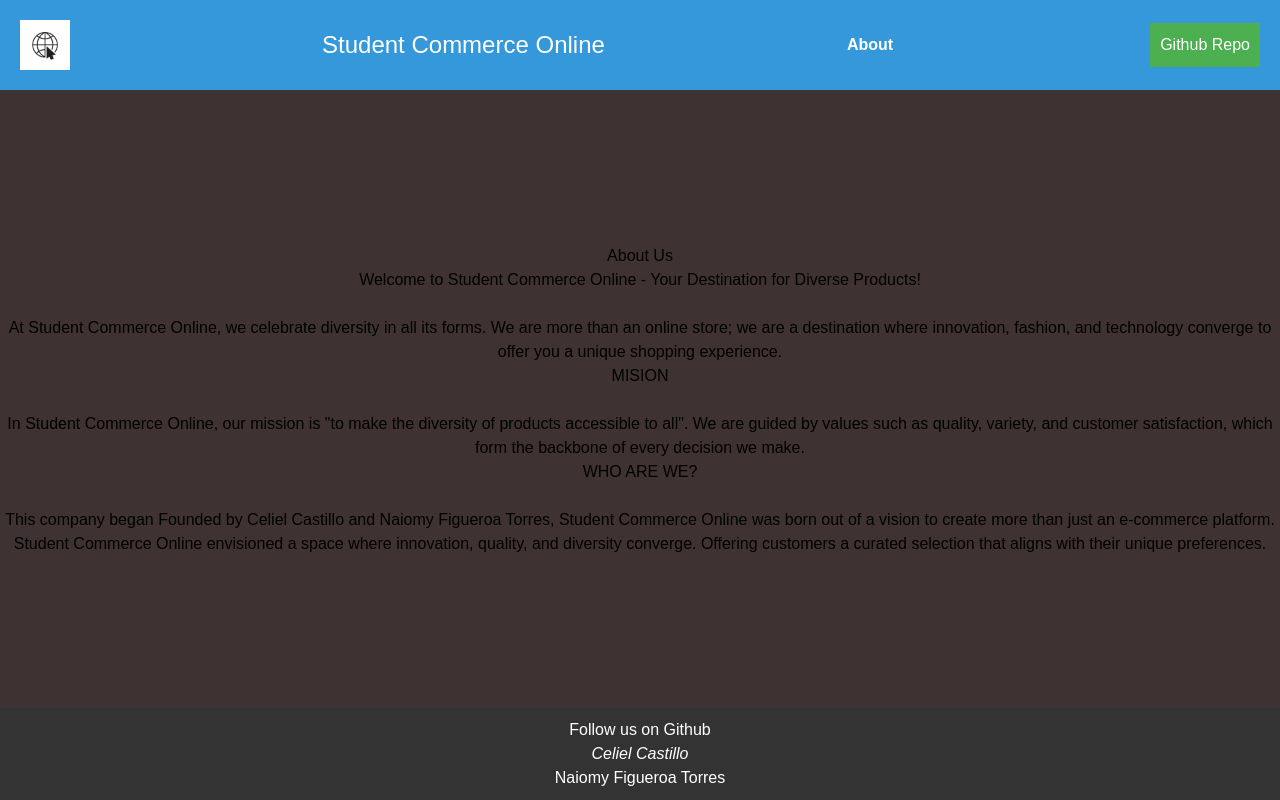
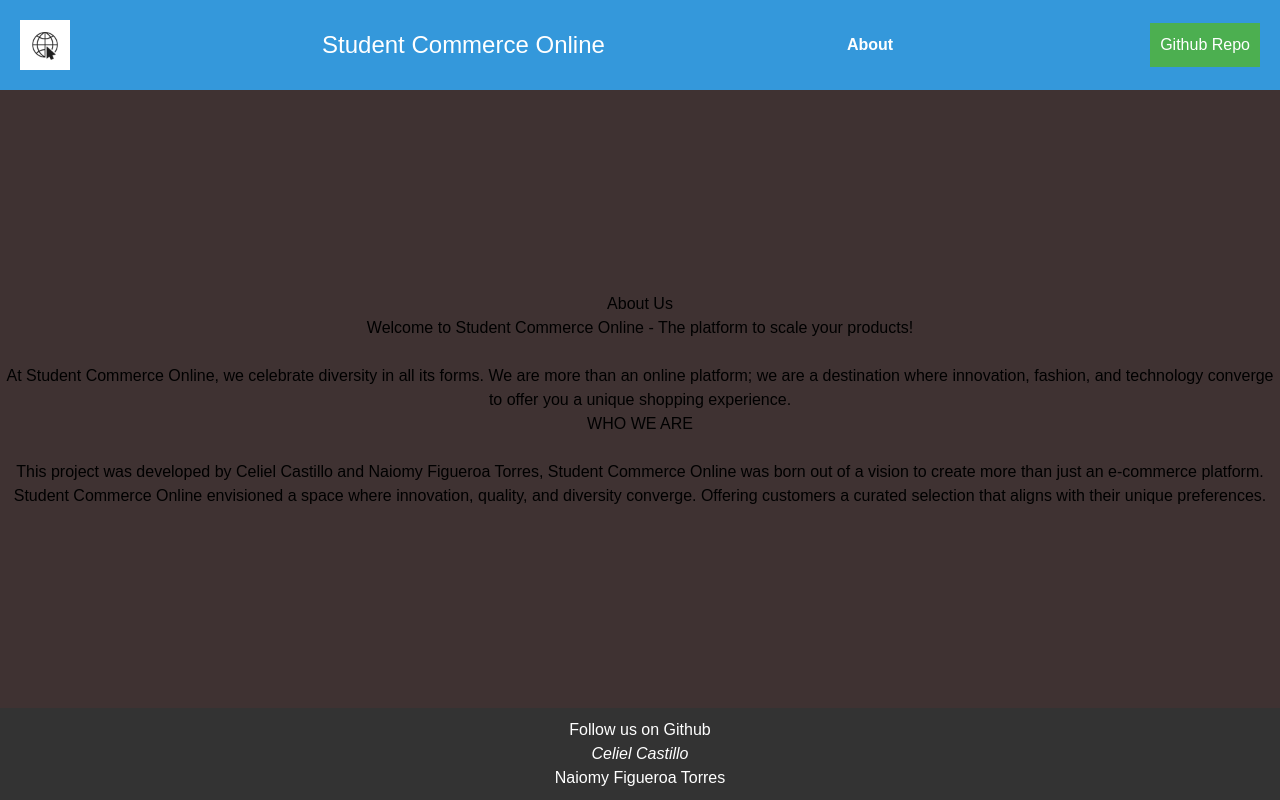
Before and after one commit to celicasti9/react-project-1, a React (Vite) app: page /about in a window 1280 px wide. Built offline with nearby package versions, Linux system fonts and the light colour scheme.

Commit message:
Minor improvements About Page

```diff
--- a/src/pages/AboutPage.jsx
+++ b/src/pages/AboutPage.jsx
@@ -4,35 +4,26 @@ const imgURL = "https://education-team-2020.s3.eu-west-1.amazonaws.com/web-dev/m
 function AboutPage() {
   return (
     <div>
-      <h1>About Us</h1>
+      <h1 className="about-header">About Us</h1>
       {/* <img src={imgURL} alt="the office gif" className="page-img" /> */}
 
-      <p>
+      <p className="about-body">
 
-        Welcome to Student Commerce Online - Your Destination for Diverse Products!
+        Welcome to Student Commerce Online - The platform to scale your products!
         <br></br>
         <br></br>
 
         At Student Commerce Online, we celebrate diversity in all its forms.
-        We are more than an online store; we are a destination where innovation,
+        We are more than an online platform; we are a destination where innovation,
         fashion, and technology converge to offer you a unique shopping experience.
         <br></br>
 
 
-        <h1 >MISION</h1>
+        <h1>WHO WE ARE</h1>
         <br></br>
 
 
-        In Student Commerce Online, our mission is "to make the diversity of products accessible to all".
-        We are guided by values such as quality, variety, and customer satisfaction, which form the backbone of every decision we make.
-        <br></br>
-
-
-        <h1>WHO ARE WE?</h1>
-        <br></br>
-
-
-        This company began Founded by Celiel Castillo and Naiomy Figueroa Torres, Student Commerce Online was born out of a vision
+        This project was developed by Celiel Castillo and Naiomy Figueroa Torres, Student Commerce Online was born out of a vision
         to create more than just an e-commerce platform. Student Commerce Online envisioned a space where innovation, quality, and diversity converge.
         Offering customers a curated selection that aligns with their unique preferences.
 
```
